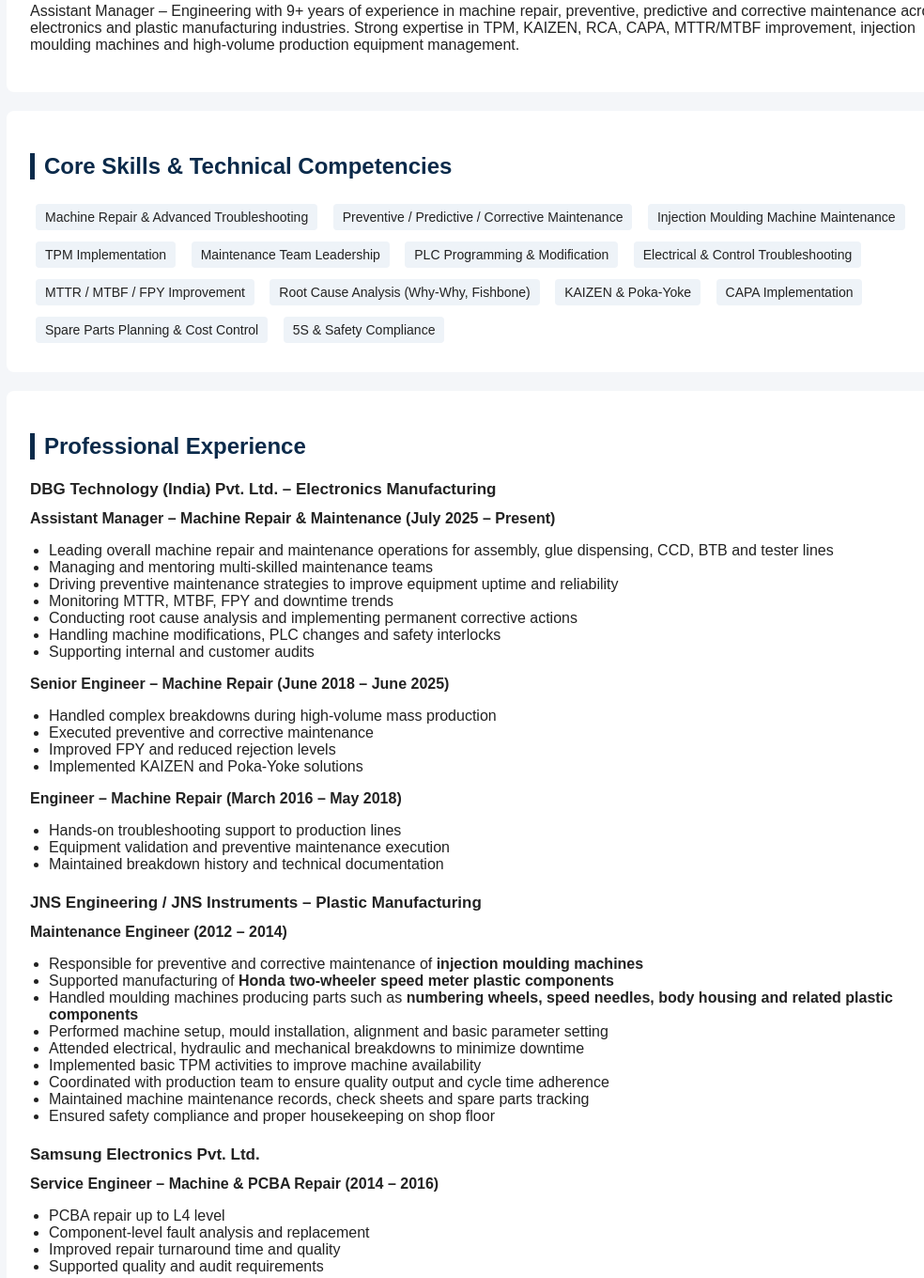
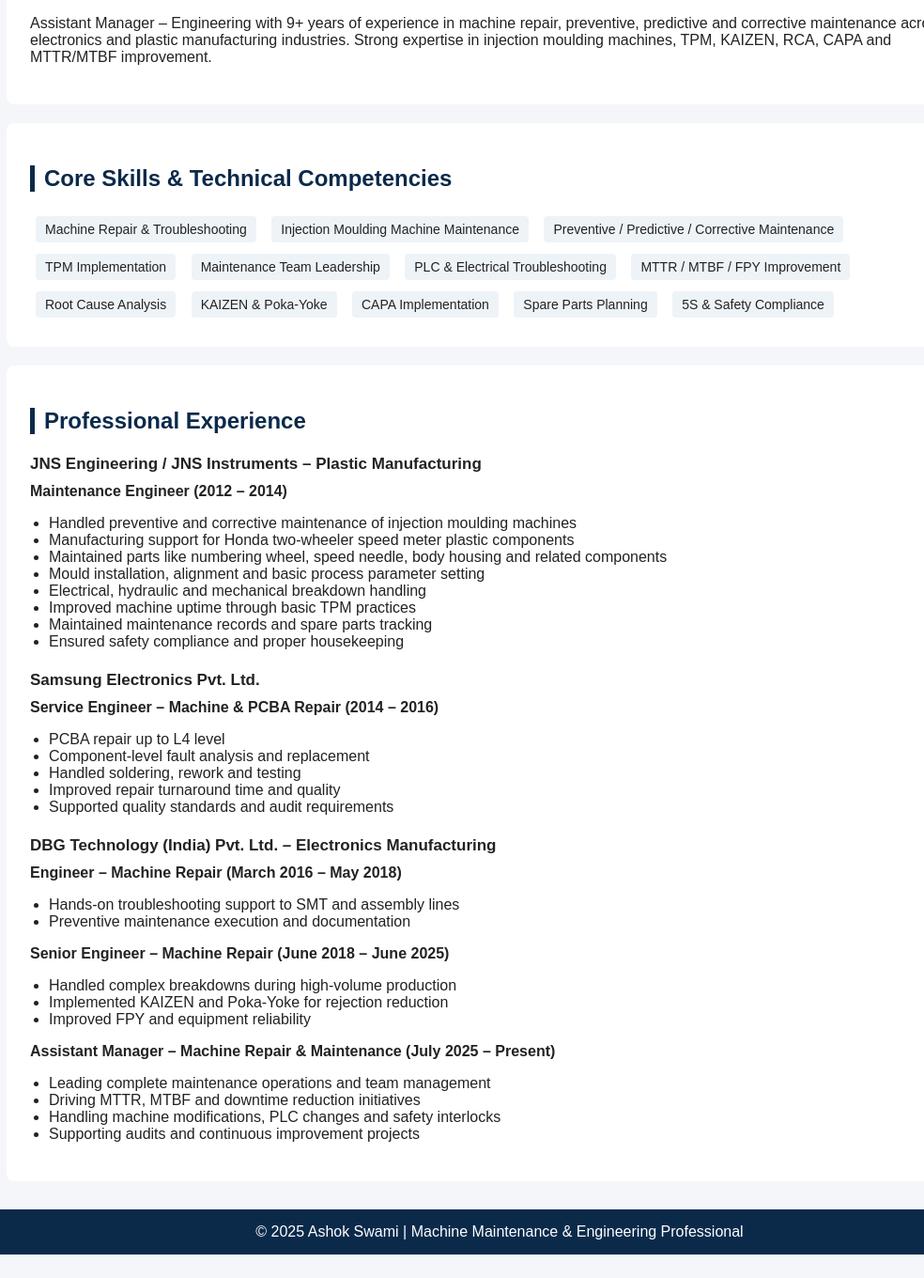
Before and after one commit to Ashokswami155/ashok-swami, a plain HTML site: page index.html in a window 1280 px wide. Shown: the part 339-1699 px from the top of the page at 94% size, without its empty margins (108-1092 px from the left). After the commit the page ends 1674 px from the top, so only its background shows below. Drawn offline with Linux system fonts and the light colour scheme.

Commit message:
Update index.html

```diff
--- a/index.html
+++ b/index.html
@@ -82,14 +82,14 @@
     font-size:14px;
 }
 
-.job-title{
-    font-weight:bold;
-    margin-top:12px;
-}
 .company{
     font-weight:bold;
     margin-top:22px;
     font-size:17px;
+}
+.job-title{
+    font-weight:bold;
+    margin-top:10px;
 }
 ul{
     padding-left:20px;
@@ -123,7 +123,7 @@
     </div>
 
     <div class="header-right">
-        <img src="profile.jpg" alt="Ashok Swami">
+        <img src="profile.jpg.png" alt="Ashok Swami">
     </div>
 </div>
 </header>
@@ -133,27 +133,25 @@
 <p>
 Assistant Manager – Engineering with 9+ years of experience in machine repair,
 preventive, predictive and corrective maintenance across electronics and plastic
-manufacturing industries. Strong expertise in TPM, KAIZEN, RCA, CAPA,
-MTTR/MTBF improvement, injection moulding machines and high-volume production
-equipment management.
+manufacturing industries. Strong expertise in injection moulding machines,
+TPM, KAIZEN, RCA, CAPA and MTTR/MTBF improvement.
 </p>
 </section>
 
 <section>
 <h2>Core Skills & Technical Competencies</h2>
 <div class="skills">
-<span>Machine Repair & Advanced Troubleshooting</span>
+<span>Machine Repair & Troubleshooting</span>
+<span>Injection Moulding Machine Maintenance</span>
 <span>Preventive / Predictive / Corrective Maintenance</span>
-<span>Injection Moulding Machine Maintenance</span>
 <span>TPM Implementation</span>
 <span>Maintenance Team Leadership</span>
-<span>PLC Programming & Modification</span>
-<span>Electrical & Control Troubleshooting</span>
+<span>PLC & Electrical Troubleshooting</span>
 <span>MTTR / MTBF / FPY Improvement</span>
-<span>Root Cause Analysis (Why-Why, Fishbone)</span>
+<span>Root Cause Analysis</span>
 <span>KAIZEN & Poka-Yoke</span>
 <span>CAPA Implementation</span>
-<span>Spare Parts Planning & Cost Control</span>
+<span>Spare Parts Planning</span>
 <span>5S & Safety Compliance</span>
 </div>
 </section>
@@ -161,55 +159,53 @@
 <section>
 <h2>Professional Experience</h2>
 
-<div class="company">DBG Technology (India) Pvt. Ltd. – Electronics Manufacturing</div>
-
-<div class="job-title">Assistant Manager – Machine Repair & Maintenance (July 2025 – Present)</div>
-<ul>
-<li>Leading overall machine repair and maintenance operations for assembly, glue dispensing, CCD, BTB and tester lines</li>
-<li>Managing and mentoring multi-skilled maintenance teams</li>
-<li>Driving preventive maintenance strategies to improve equipment uptime and reliability</li>
-<li>Monitoring MTTR, MTBF, FPY and downtime trends</li>
-<li>Conducting root cause analysis and implementing permanent corrective actions</li>
-<li>Handling machine modifications, PLC changes and safety interlocks</li>
-<li>Supporting internal and customer audits</li>
-</ul>
-
-<div class="job-title">Senior Engineer – Machine Repair (June 2018 – June 2025)</div>
-<ul>
-<li>Handled complex breakdowns during high-volume mass production</li>
-<li>Executed preventive and corrective maintenance</li>
-<li>Improved FPY and reduced rejection levels</li>
-<li>Implemented KAIZEN and Poka-Yoke solutions</li>
-</ul>
-
-<div class="job-title">Engineer – Machine Repair (March 2016 – May 2018)</div>
-<ul>
-<li>Hands-on troubleshooting support to production lines</li>
-<li>Equipment validation and preventive maintenance execution</li>
-<li>Maintained breakdown history and technical documentation</li>
-</ul>
-
+<!-- JNS -->
 <div class="company">JNS Engineering / JNS Instruments – Plastic Manufacturing</div>
 <div class="job-title">Maintenance Engineer (2012 – 2014)</div>
 <ul>
-<li>Responsible for preventive and corrective maintenance of <strong>injection moulding machines</strong></li>
-<li>Supported manufacturing of <strong>Honda two-wheeler speed meter plastic components</strong></li>
-<li>Handled moulding machines producing parts such as <strong>numbering wheels, speed needles, body housing and related plastic components</strong></li>
-<li>Performed machine setup, mould installation, alignment and basic parameter setting</li>
-<li>Attended electrical, hydraulic and mechanical breakdowns to minimize downtime</li>
-<li>Implemented basic TPM activities to improve machine availability</li>
-<li>Coordinated with production team to ensure quality output and cycle time adherence</li>
-<li>Maintained machine maintenance records, check sheets and spare parts tracking</li>
-<li>Ensured safety compliance and proper housekeeping on shop floor</li>
+<li>Handled preventive and corrective maintenance of injection moulding machines</li>
+<li>Manufacturing support for Honda two-wheeler speed meter plastic components</li>
+<li>Maintained parts like numbering wheel, speed needle, body housing and related components</li>
+<li>Mould installation, alignment and basic process parameter setting</li>
+<li>Electrical, hydraulic and mechanical breakdown handling</li>
+<li>Improved machine uptime through basic TPM practices</li>
+<li>Maintained maintenance records and spare parts tracking</li>
+<li>Ensured safety compliance and proper housekeeping</li>
 </ul>
 
+<!-- Samsung -->
 <div class="company">Samsung Electronics Pvt. Ltd.</div>
 <div class="job-title">Service Engineer – Machine & PCBA Repair (2014 – 2016)</div>
 <ul>
 <li>PCBA repair up to L4 level</li>
 <li>Component-level fault analysis and replacement</li>
+<li>Handled soldering, rework and testing</li>
 <li>Improved repair turnaround time and quality</li>
-<li>Supported quality and audit requirements</li>
+<li>Supported quality standards and audit requirements</li>
+</ul>
+
+<!-- DBG -->
+<div class="company">DBG Technology (India) Pvt. Ltd. – Electronics Manufacturing</div>
+
+<div class="job-title">Engineer – Machine Repair (March 2016 – May 2018)</div>
+<ul>
+<li>Hands-on troubleshooting support to SMT and assembly lines</li>
+<li>Preventive maintenance execution and documentation</li>
+</ul>
+
+<div class="job-title">Senior Engineer – Machine Repair (June 2018 – June 2025)</div>
+<ul>
+<li>Handled complex breakdowns during high-volume production</li>
+<li>Implemented KAIZEN and Poka-Yoke for rejection reduction</li>
+<li>Improved FPY and equipment reliability</li>
+</ul>
+
+<div class="job-title">Assistant Manager – Machine Repair & Maintenance (July 2025 – Present)</div>
+<ul>
+<li>Leading complete maintenance operations and team management</li>
+<li>Driving MTTR, MTBF and downtime reduction initiatives</li>
+<li>Handling machine modifications, PLC changes and safety interlocks</li>
+<li>Supporting audits and continuous improvement projects</li>
 </ul>
 
 </section>
@@ -219,4 +215,4 @@
 </footer>
 
 </body>
-    </html>
+</html>
```
